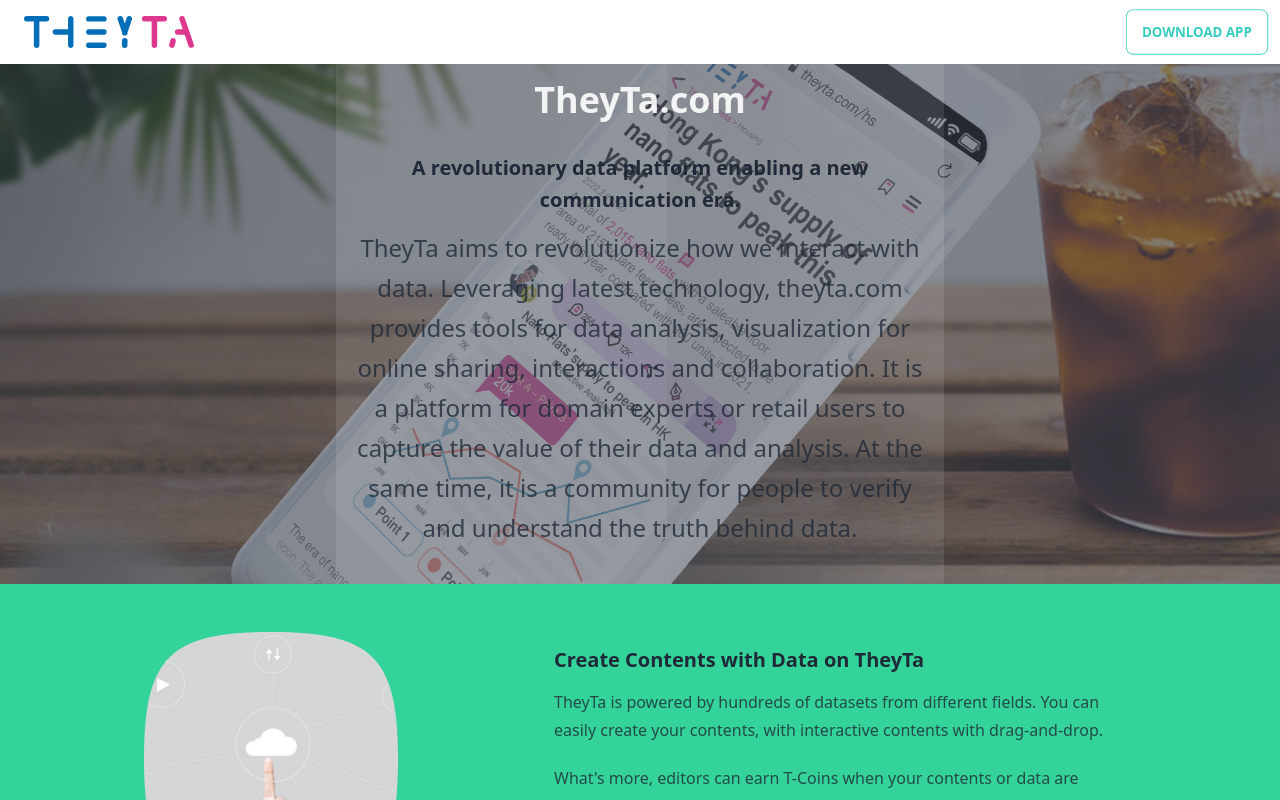
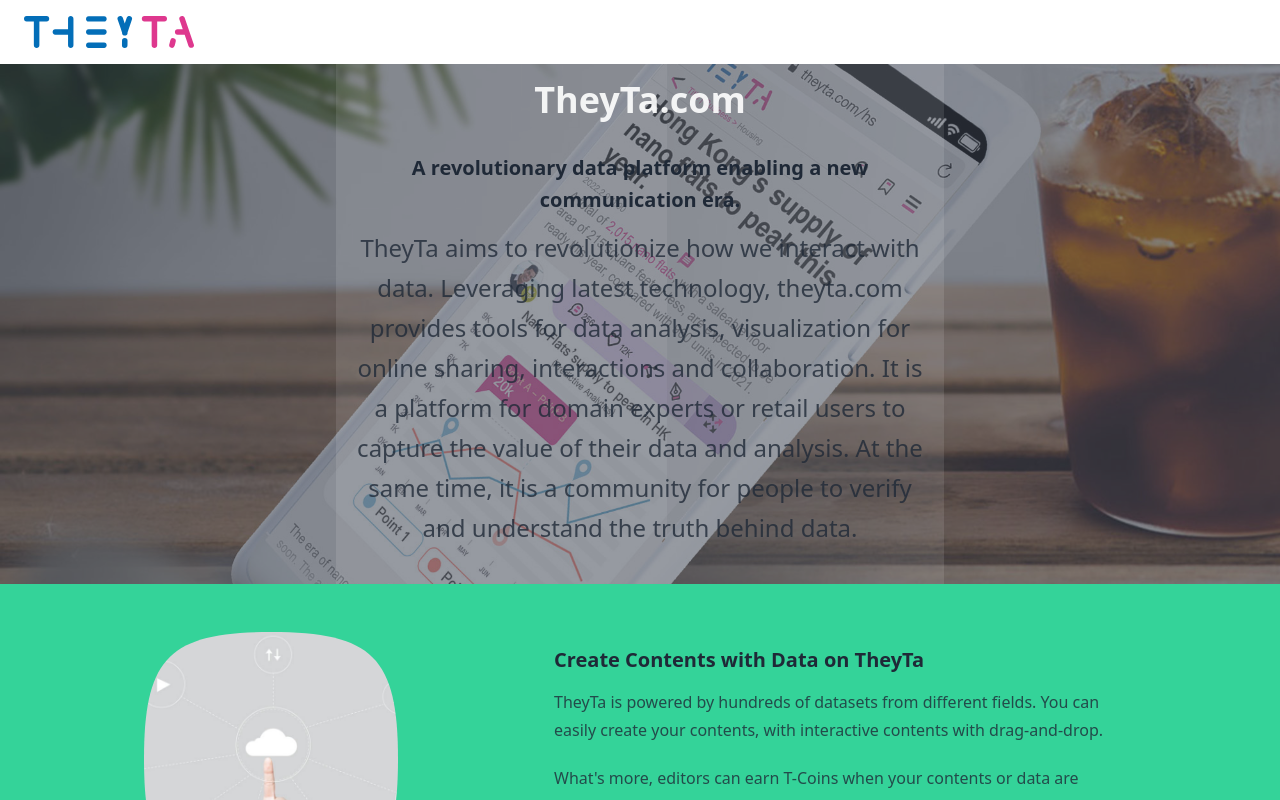
Before and after one commit to Xentisize/theyta_frontend_demo, a React (Create React App) app: page / in a window 1280 px wide. Shown: the top 800 px of the page. Built offline with nearby package versions, Linux system fonts and the light colour scheme.

Commit message:
remove download app.

```diff
--- a/src/components/NavBar.js
+++ b/src/components/NavBar.js
@@ -1,11 +1,11 @@
-import { BsDownload, BsClipboardData } from "react-icons/bs"
-import { BiBarChartAlt2 } from "react-icons/bi"
-import { FaPeopleCarry } from "react-icons/fa"
-import { useState } from "react"
+import { BsDownload, BsClipboardData } from "react-icons/bs";
+import { BiBarChartAlt2 } from "react-icons/bi";
+import { FaPeopleCarry } from "react-icons/fa";
+import { useState } from "react";
 
 const NavBar = ({ hasUser }) => {
-	const [toggleSideMenu, setToggleSideMenu] = useState(false)
-	const [user, setUser] = useState(hasUser)
+	const [toggleSideMenu, setToggleSideMenu] = useState(false);
+	const [user, setUser] = useState(hasUser);
 
 	return (
 		<>
@@ -63,12 +63,6 @@
           </ul>
         </div>
       </div> */}
-
-				<div className="navbar-end hidden lg:flex">
-					<a className="btn-outline btn btn-accent" href="#download_app">
-						Download App
-					</a>
-				</div>
 			</div>
 
 			{toggleSideMenu ? (
@@ -107,7 +101,7 @@
 				</aside>
 			) : null}
 		</>
-	)
-}
+	);
+};
 
-export default NavBar
+export default NavBar;
```
